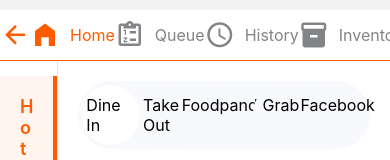
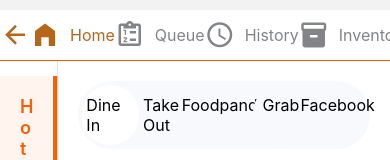
Before and after one commit to krvye/cafe_vanleroe_pos_v2.0, a React Native app: screen /TabNavigator in a window 390 px wide. Shown: the top 160 px of the page. Built offline with nearby package versions, Linux system fonts and the light colour scheme.

Commit message:
updated tab color

```diff
--- a/components/CustomTabBar.js
+++ b/components/CustomTabBar.js
@@ -36,7 +36,7 @@ export default function CustomTabBar({ state, descriptors, navigation }) {
         <MaterialCommunityIcons
           name="arrow-left"
           size={iconSize}
-          color="#FF5C00"
+          color="#B66619"
         />
       </TouchableOpacity>
 
@@ -72,7 +72,7 @@ export default function CustomTabBar({ state, descriptors, navigation }) {
           });
         };
 
-        const color = isFocused ? "#FF5C00" : "#828487";
+        const color = isFocused ? "#B66619" : "#828487";
 
         return (
           <TouchableOpacity
@@ -116,6 +116,9 @@ export default function CustomTabBar({ state, descriptors, navigation }) {
               {route.name === "Menu" && (
                 <MaterialIcons name="menu-book" size={iconSize} color={color} />
               )}
+              {route.name === "Expenses" && (
+                <MaterialIcons name="monetization-on" size={iconSize} color={color} />
+              )}
 
               <Text style={{ color, fontSize: 16 * fontScale }}>{label}</Text>
             </View>
--- a/components/Expenses/AddExpenseModal.js
+++ b/components/Expenses/AddExpenseModal.js
@@ -231,7 +231,7 @@ const styles = StyleSheet.create({
   },
   addItemText: {
     fontSize: 14,
-    color: "#FF6600",
+    color: "#B66619",
     textDecorationLine: "underline",
   },
   addAllCon: {
--- a/components/Expenses/ExpensesTable.js
+++ b/components/Expenses/ExpensesTable.js
@@ -76,7 +76,7 @@ const styles = StyleSheet.create({
   },
   header: {
     height: 40,
-    backgroundColor: "#FF6600",
+    backgroundColor: "#F9BC4D",
     borderTopLeftRadius: 10,
     borderTopRightRadius: 10,
   },
@@ -88,7 +88,6 @@ const styles = StyleSheet.create({
   headerText: {
     fontWeight: "bold",
     textAlign: "center",
-    color: "#FFFFFF"
   },
   rowText: {
     textAlign: "center",
--- a/components/Expenses/TodayExpenses.js
+++ b/components/Expenses/TodayExpenses.js
@@ -19,7 +19,7 @@ export default function TodayExpenses({ setOpenAddExpense }) {
     <View style={styles.expMainContainer}>
       <View style={styles.expenseDetailsContainer}>
         <View style={styles.expenseIcon}>
-          <ShoppingCartIcon style={{color: "#FFFFFF"}}/>
+          <ShoppingCartIcon style={{color: "#FFFF"}}/>
         </View>
         <Text style={styles.amountText}>TOTAL EXPENSES: </Text>
         <Text style={styles.expenseText}>₱ 20000.00</Text>
@@ -134,7 +134,7 @@ const styles = StyleSheet.create({
     height: 40,
     width: 40,
     borderRadius: 50,
-    backgroundColor: "#FF6600",
+    backgroundColor: "#B66619",
     alignItems: "center",
     justifyContent: "center",
     marginLeft: "2%",
@@ -176,7 +176,7 @@ const styles = StyleSheet.create({
   addExpCon: {
     height: "100%",
     width: "100%",
-    backgroundColor: "black",
+    backgroundColor: "#B66619",
     shadowColor: "#000000",
     alignItems: "center",
     justifyContent: "center",
--- a/components/Expenses/smallComponents/AddItem.js
+++ b/components/Expenses/smallComponents/AddItem.js
@@ -95,7 +95,7 @@ const styles = StyleSheet.create({
   },
   rmAndAddText: {
     fontSize: 14,
-    color: "#FF6600",
+    color: "#B66619",
     textDecorationLine: "underline",
     marginRight: 5,
     marginBottom: "15%",
--- a/navigators/TabNavigator.js
+++ b/navigators/TabNavigator.js
@@ -30,7 +30,7 @@ export default function TabNavigator() {
         <Tab.Screen name="Queue" component={QueueScreen} />
         <Tab.Screen name="History" component={HistoryScreen} />
         <Tab.Screen name="Inventory" component={InventoryScreen} />
-        {/* <Tab.Screen name="Expenses" component={ExpensesScreen} /> */}
+        <Tab.Screen name="Expenses" component={ExpensesScreen} />
         <Tab.Screen name="Menu" component={MenuScreen} />
       </Tab.Navigator>
     </>
```
